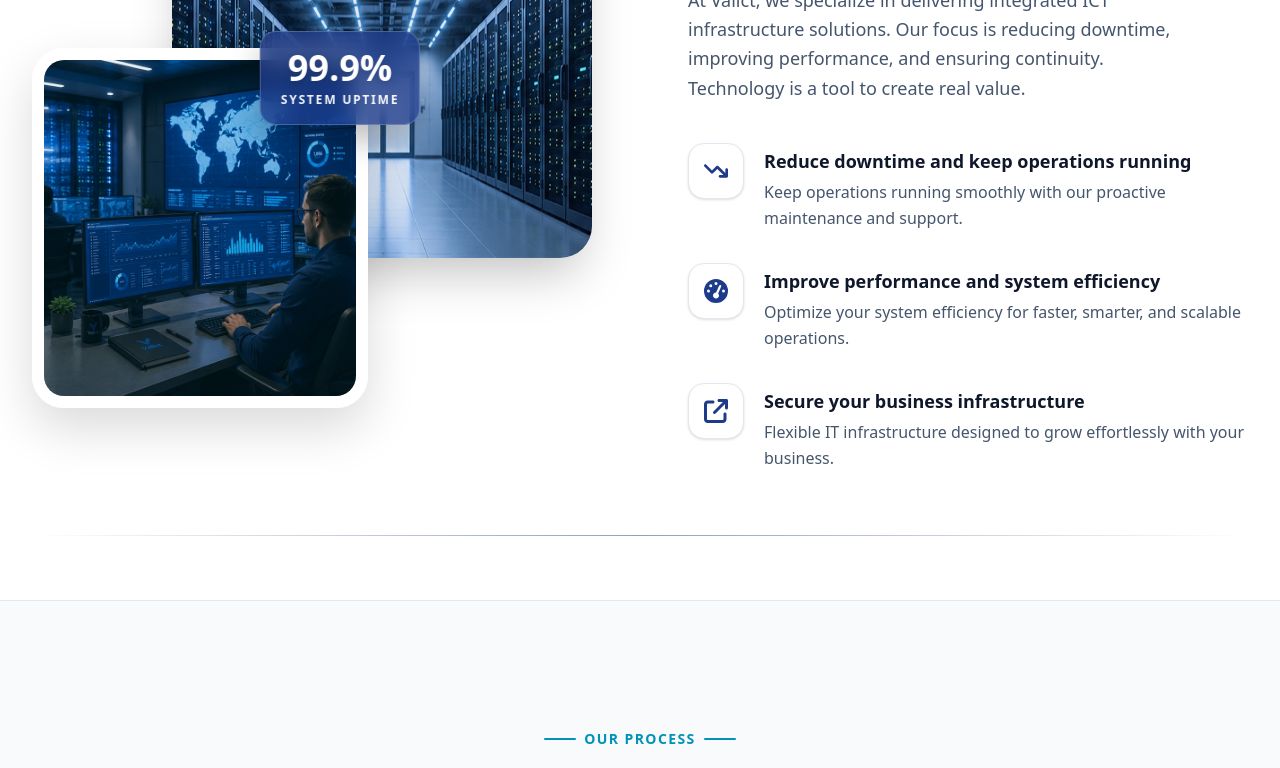
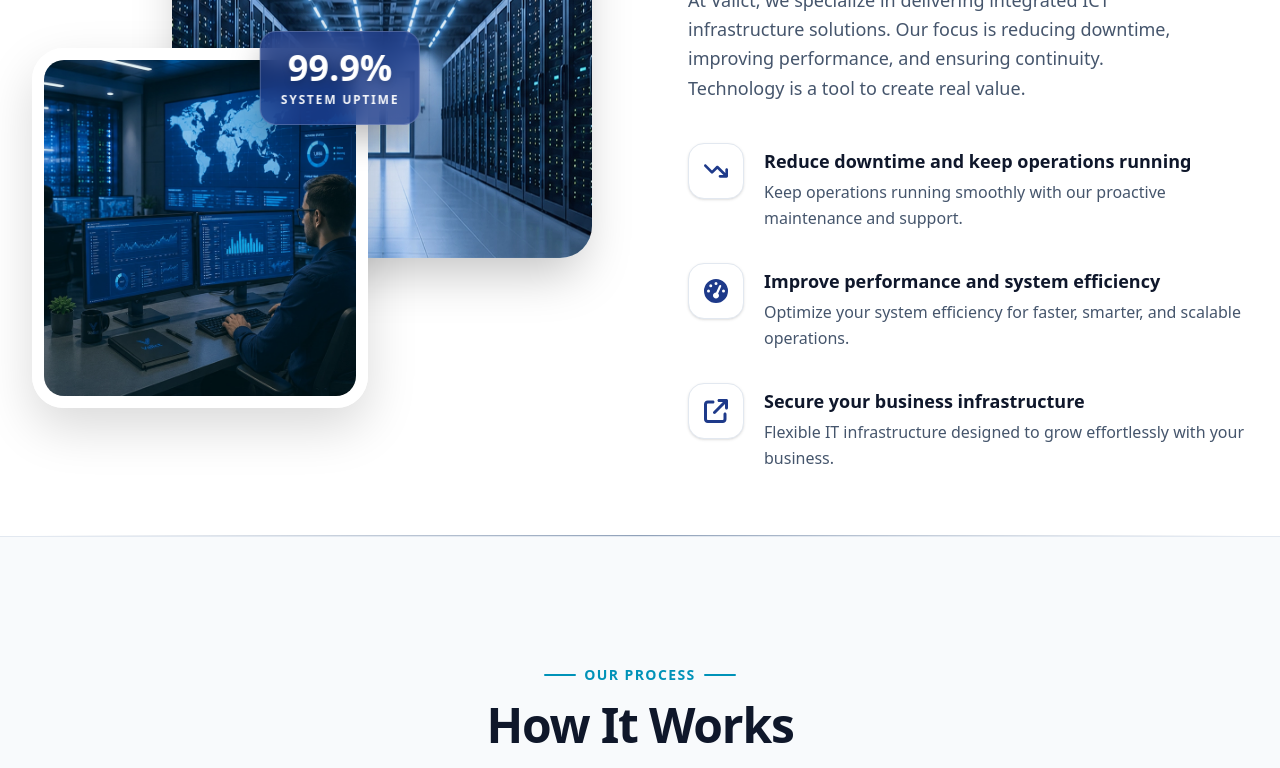
Before and after one commit to Tarek-Ali0/Valict, a Next.js app: page /en in a window 1280 px wide. Shown: the part 2230-2998 px from the top of the page. Built offline with nearby package versions, Linux system fonts and the light colour scheme; a web font is replaced by a local one.

Commit message:
Refactor line separators in WhyUs component

```diff
--- a/src/components/WhyUs.tsx
+++ b/src/components/WhyUs.tsx
@@ -51,21 +51,21 @@ export function WhyUs({ dict }: WhyUsProps) {
   return (
     <section
       id="why-valict"
-      className="pb-12 md:pb-16 bg-white dark:bg-[#0B1120] overflow-hidden relative transition-colors duration-300"
+      className="bg-white dark:bg-[#0B1120] overflow-hidden relative transition-colors duration-300"
     >
       {/* إضاءة خلفية ناعمة لربط التصميم ببعضه */}
       <div className="absolute top-1/2 left-0 w-[400px] h-[400px] bg-valict-cyan/5 rounded-full blur-[100px] -z-10 pointer-events-none translate-y-[-50%]"></div>
 
-      <div className="max-w-7xl mx-auto px-4 sm:px-6 md:px-8">
-
       {/* ========================= */}
       {/* Line Separator — فوق     */}
+      {/* ملزوق على الحد بين الأقسام */}
       {/* ========================= */}
-        <div className="mb-12 md:mb-16">
+      <div className="max-w-7xl mx-auto px-4 sm:px-6 md:px-8">
         <div className="h-[1px] bg-gradient-to-r from-transparent via-slate-400 to-transparent dark:via-slate-600"></div>
       </div>
       {/* ========================= */}
 
+      <div className="max-w-7xl mx-auto px-4 sm:px-6 md:px-8 pt-12 md:pt-16 pb-12 md:pb-16">
         <div className="flex flex-col lg:flex-row items-center gap-16 lg:gap-24">
 
           {/* الجانب الأيسر: الصور المتداخلة */}
@@ -169,16 +169,17 @@ export function WhyUs({ dict }: WhyUsProps) {
           </motion.div>
 
         </div>
+      </div>
 
       {/* ========================= */}
       {/* Line Separator — تحت     */}
+      {/* ملزوق على الحد بين الأقسام */}
       {/* ========================= */}
-        <div className="mt-12 md:mt-16">
+      <div className="max-w-7xl mx-auto px-4 sm:px-6 md:px-8">
         <div className="h-[1px] bg-gradient-to-r from-transparent via-slate-400 to-transparent dark:via-slate-600"></div>
       </div>
       {/* ========================= */}
 
-      </div>
     </section>
   );
 }
```
Lines whose indentation alone changed are shown as unchanged.
